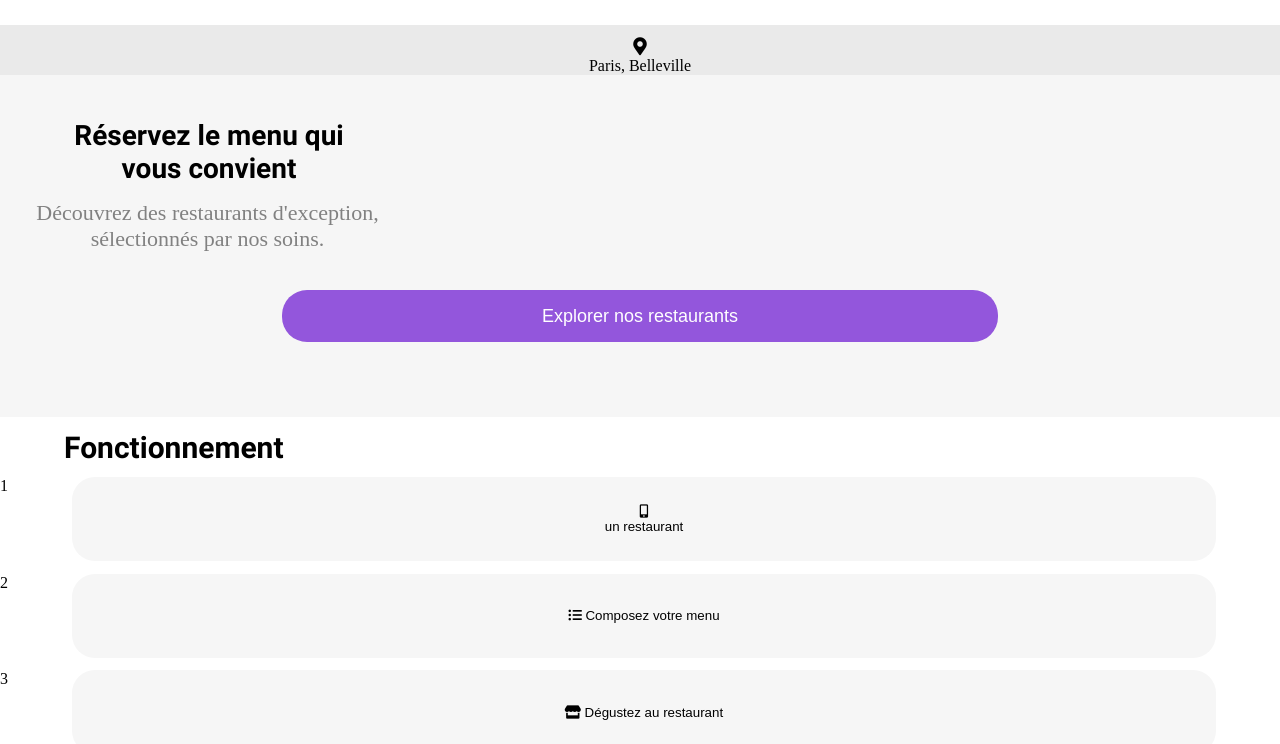
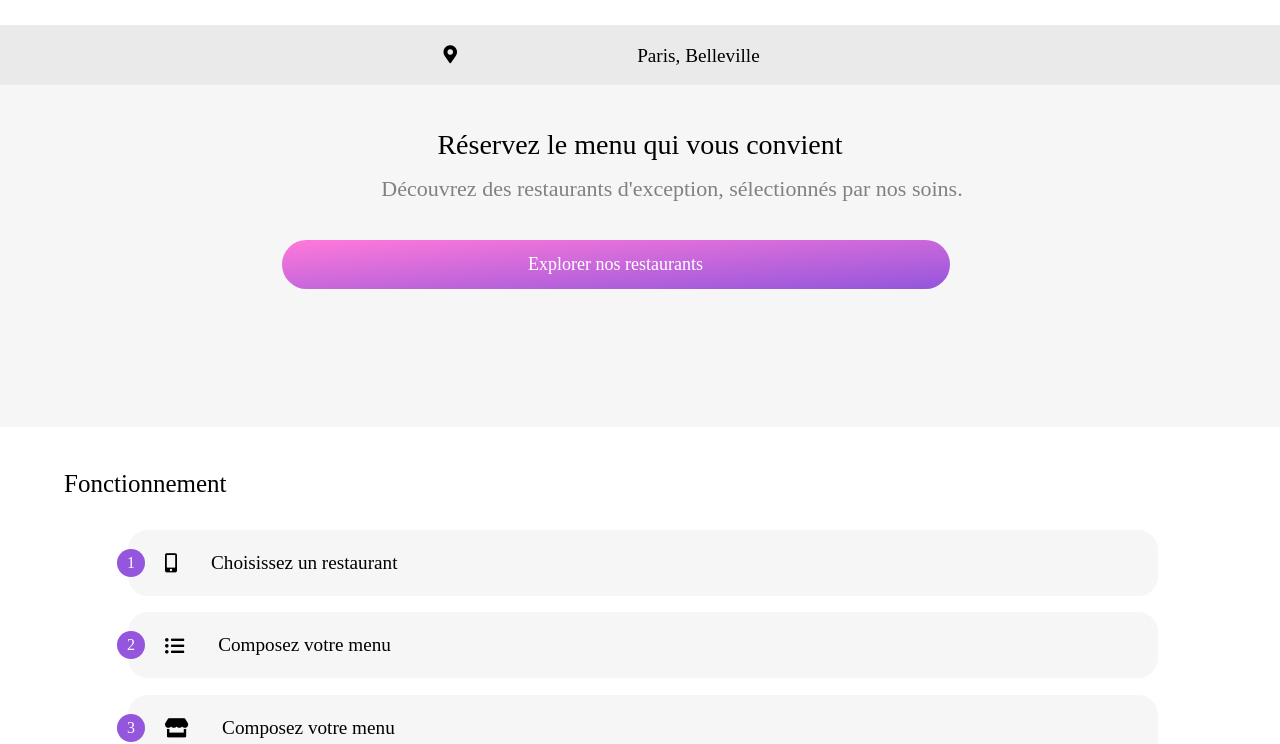
Before and after one commit to Likonet/OCProjet, a website: page index.html in a window 1280 px wide. Shown: the part 69-813 px from the top of the page. Drawn offline with Linux system fonts and the light colour scheme; a web font is replaced by a local one.

Commit message:
Footer
mise en place footer

```diff
--- a/index.html
+++ b/index.html
@@ -1,3 +1,5 @@
+
+
    <!DOCTYPE html>
 <html lang="fr">
    <head>
@@ -16,13 +18,14 @@
             <div class="header__town-block">
                <i class="fas fa-map-marker-alt"></i>
                <div class="Town"> Paris, Belleville </div>
-         </div></div>
+            </div>
+         </div>
          <div class="header__lowblock">
          <div class="header__quote">
             <div class="header-quote-bold">Réservez le menu qui vous convient</div>
             <div class="header-quote-thin">Découvrez des restaurants d'exception, sélectionnés par nos soins.</h3>
             </div>
-            <button class="header__button" type="button">Explorer nos restaurants</button>
+            <div class="header__button" type="button">Explorer nos restaurants</div>
          </div>
       </header>
       <div class="process">
@@ -30,21 +33,25 @@
             Fonctionnement
          </div>
          <div class="process__choice">
+            <div class="process__button">
                <div class="number">1</div>
-         <button class="process__button">
-         <i class="fas fa-mobile-alt"></i> <div class="order__process"> un restaurant</div>
-         </button>
+               <i class="fas fa-mobile-alt"></i>
+               <div class="order__process"> Choisissez un restaurant</div>
+            </div>
          </div>
          <div class="process__choice">
-            <div class="number">2
+            <div class="process__button">
+            <div class="number">2</div>
+            <i class="fas fa-list-ul"></i> <div class="order__process">Composez votre menu</div>
             </div>
-         <button class="process__button">
-         <i class="fas fa-list-ul"></i> Composez votre menu
-         </button>
          </div>
          <div class="process__choice">
+            <div class="process__button">
             <div class="number">3</div>
-         <button class="process__ button"> <i class="fas fa-store"></i> Dégustez au restaurant </button>
+
+             <i class="fas fa-store"></i> <div class="order__process">Composez votre menu</div>
+
+            </div>
          </div>
       </div>
       <div class="restaurant">
@@ -64,7 +71,6 @@
             </div>
          </div>
          <div class="restaurant_sticker">
-
             <img class="restaurant-image__picture" src="stil-u2Lp8tXIcjw-unsplash.jpg" alt="boulette_de_viande">
             <div class="legend">
                <div class="legend-text">
@@ -75,12 +81,10 @@
                      Charonne
                   </div>
                </div>
-
                <div class="like"><i class="far fa-heart"></i></div>
             </div>
          </div>
          <div class="restaurant_sticker">
-
             <img class="restaurant-image__picture" src="toa-heftiba-DQKerTsQwi0-unsplash.jpg" alt="salade">
             <div class="legend">
                <div class="legend-text">
@@ -95,7 +99,6 @@
             </div>
          </div>
          <div class="restaurant_sticker">
-
             <img class="restaurant-image__picture" src="louis-hansel-shotsoflouis-qNBGVyOCY8Q-unsplash.jpg" alt="poisson">
             <div class="legend">
                <div class="legend-text">
@@ -110,9 +113,8 @@
             </div>
          </div>
       </div>
-
       <footer>
-         <div class="footer__title"> <img src="ohmyfood@2x.svg" alt="logo-ohmyfood"> </div>
+         <div class="footer__title"> Ohmyfood </div>
          <div class="footer__link"> <i class="fas fa-utensils"></i> Proposer un restaurant </div>
          <div class="footer__link"><i class="fas fa-hands-helping"></i> Devenir partenaire</div>
          <div class="footer__link">Mention légales</div>
--- a/sass/main.scss
+++ b/sass/main.scss
@@ -4,11 +4,16 @@
     font-family: "Roboto-Thin";
     src: url('Roboto-Thin.ttf');
     font-family:"Titre";
-    src: url('Roboto-Bold.ttf')
+    src: url('Roboto-Bold.ttf');
+    font-family:"Shrikhand";
+    src: url('Shrikhand-Regular.ttf')
+
   }
 body
 {
-    margin: 0px;
+    display: flex;
+flex-direction: column;
+margin: 0;
 }
 
 .header__title
@@ -22,13 +27,19 @@
   .header__town
   {
 
-      background-color: #eaeaea;
-      height: 50px;
-      text-align: center;
+    background-color: #eaeaea;
+    height: 60px;
+    text-align: center;
+    font-size: larger;
+    font-family: 'Titre';
   }
   .header__town-block
   {
-    padding: 12px;
+    display: flex;
+    padding: 20px;
+    justify-content: space-evenly;
+    margin-left: 19%;
+    margin-right: 25%;
   }
   .fa-map-marker-alt
   {
@@ -39,11 +50,12 @@
     font-family: "Roboto-Thin";
     font-size: 22px;
     text-align: center;
-    width: 375px;
-    margin-left: 20px;
+    width: 95%;
+    margin-left: 5%;
     padding-top: 15px;
     padding-bottom: 38px;
-    color: #818181
+    color: #818181;
+    margin-right: 5%;
   }
   .restaurant-location__byline
   {
@@ -66,23 +78,26 @@
   {
     font-size: 28px;
     text-align: center;
-    margin-left: 52px;
-    width: 314px;
+    margin-left: 15%;
+    width: 70%;
+    margin-right: 15%;
     padding-top: 44px;
   }
 .header__button
 {
 
-    background-color: #9356DC;
+    background: linear-gradient(to bottom right, #FF79DA, #9356DC);
     border-radius: 25px;
     color: white;
-    padding: 10px;
+    padding: 14px;
     border: white;
-    width: 56%;
+    width: 50%;
     height: 52px;
     margin-left: 22%;
     margin-right: 22%;
     font-size: large;
+    text-align: center;
+    height: auto;
 
 }
 .process
@@ -94,12 +109,52 @@
 }
 .process__title
 {
-    font-size: 30px;
+    font-size: 25px;
     margin-left: 5%;
+    margin-top: 27px;
+    margin-bottom: 15px;
 }
 .process__choice
 {
     display: flex;
+    border: solid #f6f6f6;
+    background-color: #f6f6f6;
+    border-radius: 20px;
+    width: 80%;
+    margin-left: 10%;
+    margin-right: 10%;
+}
+.process__button
+
+{
+    display: flex;
+    height: 60px;
+}
+.process__choice:hover {
+	background-color: #f5edff;
+}
+.order__process
+{
+
+        font-size: larger;
+        align-self: center;
+        margin-left: 34px;
+}
+.number{
+    background-color: #9356dc;
+    height: fit-content;
+    border-radius: 20px;
+    padding: 5px 10px 5px 10px;
+    color: white;
+    align-self: center;
+    margin-left: -14px;
+}
+
+.fa-mobile-alt, .fa-list-ul, .fa-store
+{
+    align-self: center;
+    font-size: larger;
+    margin-left: 20px;
 
 }
 button
@@ -118,7 +173,7 @@
 
     border-radius: 20px;
     background-color: white;
-    height: 264px;
+    height: 15%;
     display: flex;
     flex-direction: column;
     width: 90%;
@@ -129,14 +184,25 @@
   {
     width: 100%;
     border-radius: 17px 17px 0px 0px;
+    height: 70%;
   }
 
   .restaurant
   {
       background-color: #f6f6f6;
-      justify-content: space-between;
+
+      margin-top: 40px;
+      display: flex;
+      flex-direction: column;
 
 
+  }
+  .restaurant_title
+  {
+
+    margin-left: 5%;
+    font-size: 23px;
+    margin-top: 50px
   }
 .restaurant-name__heading
 {
@@ -160,4 +226,16 @@
   {
       background-color: #353535;
       color: white;
+      height: 190px;
   }
+  .footer__title
+  {
+    font-family: Shrikhand;
+        margin-top: 22px;
+        margin-bottom: 15px;
+  }
+
+  .footer__link, .footer__link--active
+  {
+    margin-bottom: 8px;
+  }
```
Also changed, not shown: css/style.css, 1 other file. Lines whose indentation alone changed are shown as unchanged.
